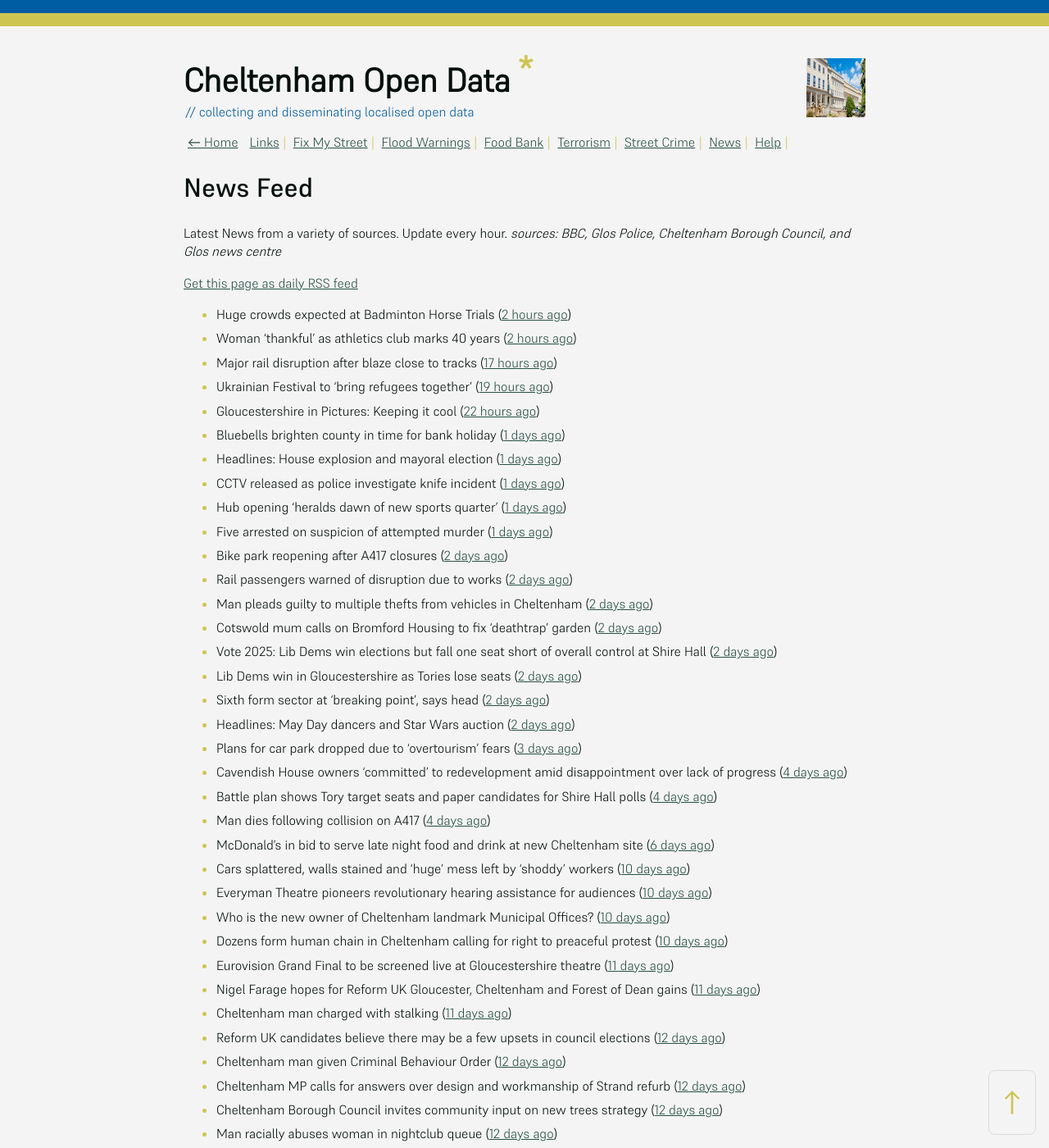
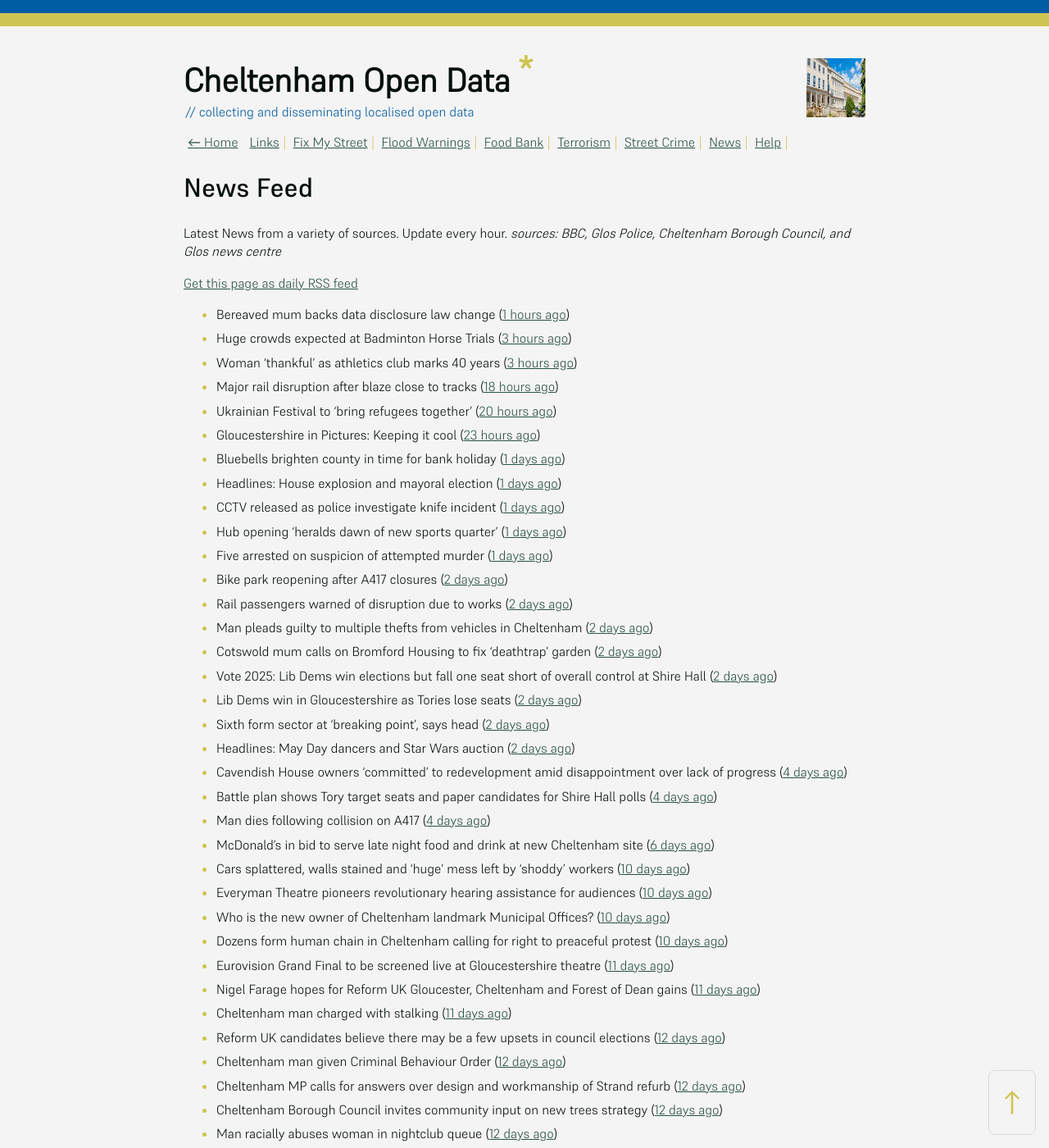
Before and after one commit to mat-0/cheltenham-open-data, a Jekyll site: the page built from _pages/news.md, in a window 1280 px wide and 1400 px high. Shown: the whole window at 82% size. Built offline with Jekyll 4.4.1, drawn with Linux system fonts in a browser that asks for light colours; some of the changed text lies outside the part shown.

Commit message:
Updated 2025-05-05 09:58:06

```diff
--- a/_pages/news.md
+++ b/_pages/news.md
@@ -12,11 +12,12 @@ _sources: BBC, Glos Police, Cheltenham Borough Council, and Glos news centre_
 [Get this page as daily RSS feed](/daily.rss)
 
 <!-- news_marker starts -->
-- Huge crowds expected at Badminton Horse Trials ([2 hours ago](https://www.bbc.com/news/articles/c93g4dz38jgo))
-- Woman 'thankful' as athletics club marks 40 years ([2 hours ago](https://www.bbc.com/news/articles/cn80nv4mr79o))
-- Major rail disruption after blaze close to tracks ([17 hours ago](https://www.bbc.com/news/articles/cjew5q07n7go))
-- Ukrainian Festival to 'bring refugees together' ([19 hours ago](https://www.bbc.com/news/articles/c4g2qzzvjq0o))
-- Gloucestershire in Pictures: Keeping it cool ([22 hours ago](https://www.bbc.com/news/articles/ce8gedxkv0do))
+- Bereaved mum backs data disclosure law change ([1 hours ago](https://www.bbc.com/news/articles/cql6q2nlzvno))
+- Huge crowds expected at Badminton Horse Trials ([3 hours ago](https://www.bbc.com/news/articles/c93g4dz38jgo))
+- Woman 'thankful' as athletics club marks 40 years ([3 hours ago](https://www.bbc.com/news/articles/cn80nv4mr79o))
+- Major rail disruption after blaze close to tracks ([18 hours ago](https://www.bbc.com/news/articles/cjew5q07n7go))
+- Ukrainian Festival to 'bring refugees together' ([20 hours ago](https://www.bbc.com/news/articles/c4g2qzzvjq0o))
+- Gloucestershire in Pictures: Keeping it cool ([23 hours ago](https://www.bbc.com/news/articles/ce8gedxkv0do))
 - Bluebells brighten county in time for bank holiday ([1 days ago](https://www.bbc.com/news/articles/crm3rwy8vj2o))
 - Headlines: House explosion and mayoral election ([1 days ago](https://www.bbc.com/news/articles/c93g20dqq0eo))
 - CCTV released as police investigate knife incident ([1 days ago](https://www.bbc.com/news/articles/cj3x4l61g8xo))
@@ -30,7 +31,6 @@ _sources: BBC, Glos Police, Cheltenham Borough Council, and Glos news centre_
 - Lib Dems win in Gloucestershire as Tories lose seats ([2 days ago](https://www.bbc.com/news/articles/cd6j8e8ej6xo))
 - Sixth form sector at 'breaking point', says head ([2 days ago](https://www.bbc.com/news/articles/c4gr7lkmkzjo))
 - Headlines: May Day dancers and Star Wars auction ([2 days ago](https://www.bbc.com/news/articles/cvg9y17e5rgo))
-- Plans for car park dropped due to 'overtourism' fears ([3 days ago](https://www.bbc.com/news/articles/cm2xgzjmk63o))
 - Cavendish House owners ‘committed’ to redevelopment amid disappointment over lack of progress ([4 days ago](https://gloucesternewscentre.co.uk/cavendish-house-owners-committed-to-redevelopment-amid-disappointment-over-lack-of-progress/))
 - Battle plan shows Tory target seats and paper candidates for Shire Hall polls ([4 days ago](https://gloucesternewscentre.co.uk/battle-plan-shows-tory-target-seats-and-paper-candidates-for-shire-hall-polls/))
 - Man dies following collision on A417 ([4 days ago](https://gloucesternewscentre.co.uk/man-dies-following-collision-on-a417/))
```
Also changed, not shown: other parts of _pages/news.md (+1 -1 lines), _data/flood.json (+5 -69 lines), index.md (+5 -5 lines).
